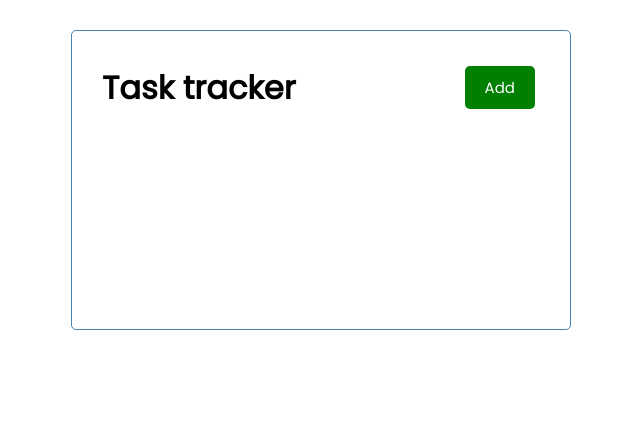
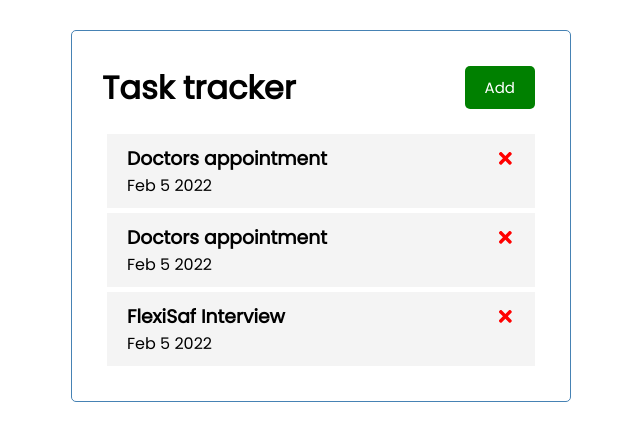
Before and after one commit to salissadiq/reactjs-task-tracker, a React (Create React App) app: page / in a window 1280 px wide. Shown: the top 440 px of the page, without its empty margins (319-959 px from the left). Built offline with nearby package versions, Linux system fonts and the light colour scheme.

Commit message:
Install react-icons and create tasks component

```diff
--- a/package.json
+++ b/package.json
@@ -8,6 +8,7 @@
     "@testing-library/user-event": "^13.5.0",
     "react": "^18.1.0",
     "react-dom": "^18.1.0",
+    "react-icons": "^4.3.1",
     "react-scripts": "5.0.1",
     "web-vitals": "^2.1.4"
   },
--- a/src/App.js
+++ b/src/App.js
@@ -1,9 +1,41 @@
 import Header from './components/Header'
+import Tasks from './components/Tasks'
+import {useState} from 'react'
+function App() {
+  const [tasks, setTask] = useState([
+    {
+        id: 1,
+        text: "Doctors appointment",
+        day: "Feb 5 2022",
+        reminder: false
+    },
+    {
+        id: 2,
+        text: "Doctors appointment",
+        day: "Feb 5 2022",
+        reminder: false
+    },
+    {
+        id: 3,
+        text: "FlexiSaf Interview",
+        day: "Feb 5 2022",
+        reminder: true
+    }
+])
+  function handleDeleteTask(task) {
+    let tasksArray = [...tasks]
+    const index = tasksArray.indexOf(task)
 
-function App() {
+    setTask()
+
+  }
+  function setReminder() {
+    console.log('Set reminder')
+  }
   return (
     <div className="container">
       <Header />
+      <Tasks tasks={tasks} setReminder={setReminder} onDelete={handleDeleteTask}/>
     </div>
   );
 }
--- /dev/null
+++ b/src/components/Task.js
@@ -0,0 +1,9 @@
+import {FaTimes} from 'react-icons/fa';
+export default function Task({task, onDelete, setReminder}) {
+  return (
+    <div className="task">
+        <h3> {task.text} <FaTimes style={{color: 'red'}} onDoubleClick={()=>setReminder(task)} onClick={()=>onDelete(task)} /> </h3>
+        <p> {task.day} </p>
+    </div>
+  )
+}
--- /dev/null
+++ b/src/components/Tasks.js
@@ -0,0 +1,11 @@
+import Task from './Task'
+
+export default function Tasks({tasks, onDelete, setReminder}) {
+
+    const tasksElements = tasks.map(task=>(
+        <Task key={task.id} task={task} setReminder={setReminder} onDelete={onDelete} />
+    ))
+  return (
+    <div>{tasksElements}</div>
+  )
+}
```
Also changed, not shown: 1 other file (tests, documents, lock files or other folders).
